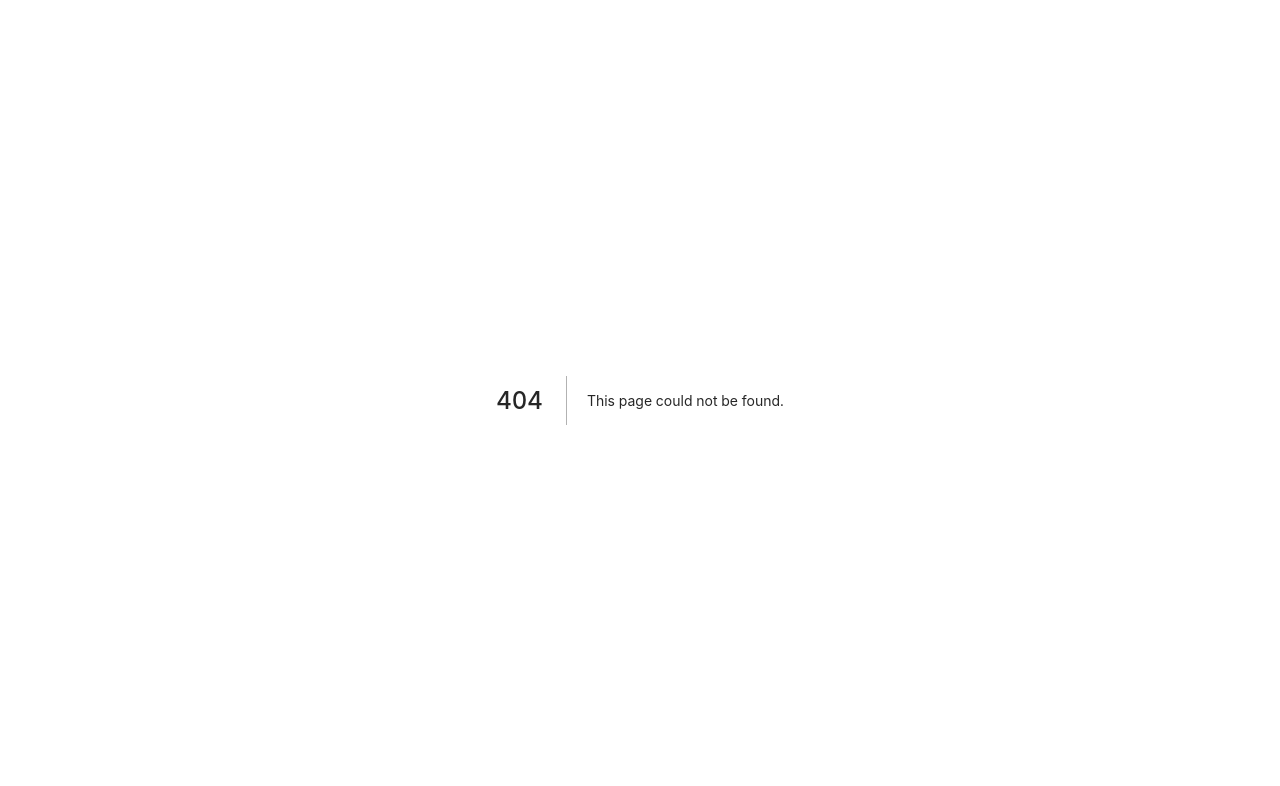
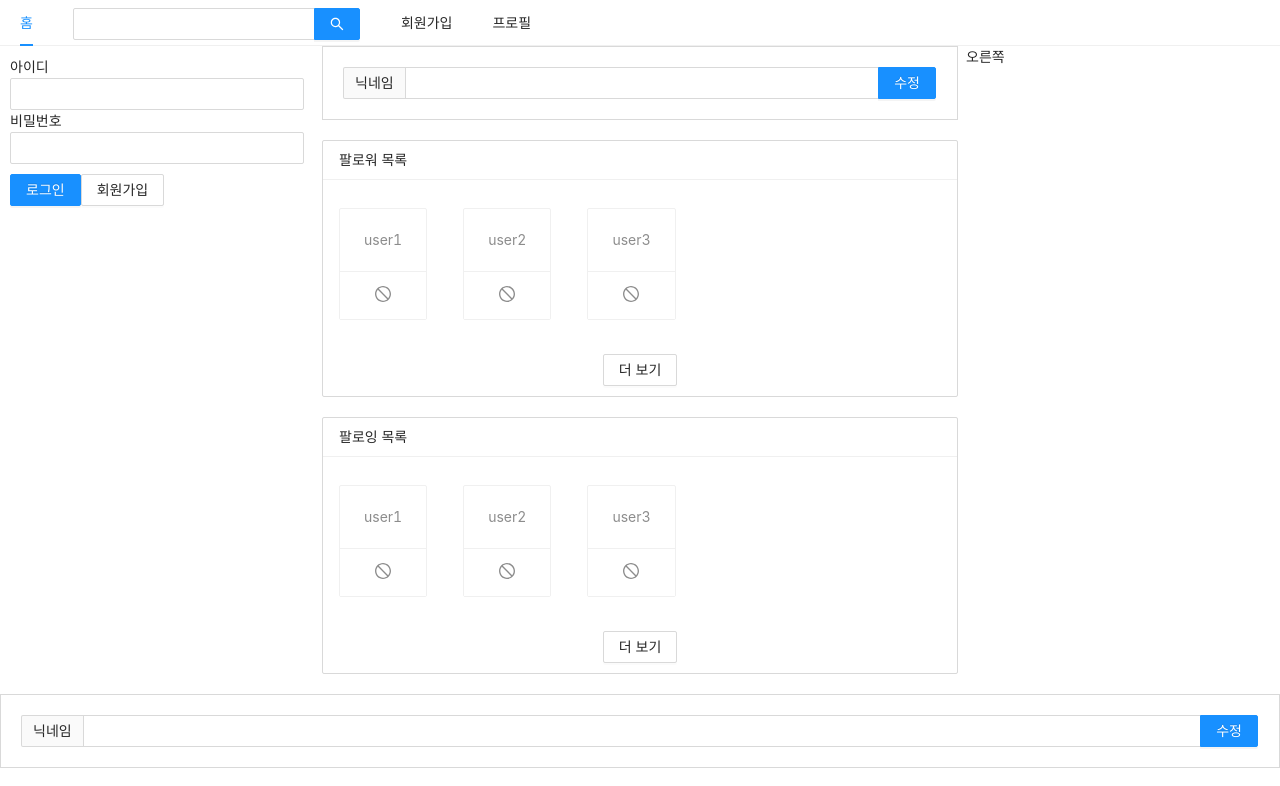
Before and after one commit to ddasdggg/todays-workout-front, a Next.js app: page /profile in a window 1280 px wide. Before the commit this address had no page. Shown: the top 786 px of the page. Built offline with nearby package versions, Linux system fonts and the light colour scheme.

Commit message:
Add profile page

```diff
--- a/components/AppLayout.js
+++ b/components/AppLayout.js
@@ -29,6 +29,11 @@
             <a>회원가입</a>
           </Link>
         </Menu.Item>
+        <Menu.Item>
+          <Link href="/profile">
+            <a>프로필</a>
+          </Link>
+        </Menu.Item>
       </Menu>
       <Row gutter={8}>
         <Col xs={24} md={6}>
--- /dev/null
+++ b/components/FollowList.js
@@ -0,0 +1,36 @@
+import React, { useMemo } from 'react';
+import propTypes from 'prop-types';
+import { Button, List, Card } from 'antd';
+import { StopOutlined } from '@ant-design/icons';
+
+const FollowList = ({ header, data }) => {
+  const style = useMemo(() => ({}));
+  return (
+    <List
+      style={{ marginBottom: 20 }}
+      grid={{ gutter: 4, xs: 2, md: 3 }}
+      size="small"
+      header={<div>{header}</div>}
+      loadMore={
+        <div style={{ textAlign: 'center', margin: '10px 0' }}>
+          <Button>더 보기</Button>
+        </div>
+      }
+      bordered
+      dataSource={data}
+      renderItem={(item) => (
+        <List.Item style={{ marginTop: 20 }}>
+          <Card actions={[<StopOutlined key="stop" />]}>
+            <Card.Meta description={item.nickname} />
+          </Card>
+        </List.Item>
+      )}
+    ></List>
+  );
+};
+
+FollowList.propTypes = {
+  header: propTypes.string.isRequired,
+  data: propTypes.array.isRequired,
+};
+export default FollowList;
--- /dev/null
+++ b/components/NicknameEditForm.js
@@ -0,0 +1,17 @@
+import React, { useMemo } from 'react';
+import { Form, Input } from 'antd';
+
+const NicknameEditForm = () => {
+  const style = useMemo(() => ({
+    marginBottom: '20px',
+    border: '1px solid #d9d9d9',
+    padding: '20px',
+  }));
+  return (
+    <Form style={style}>
+      <Input.Search addonBefore="닉네임" enterButton="수정"></Input.Search>
+    </Form>
+  );
+};
+
+export default NicknameEditForm;
--- /dev/null
+++ b/pages/profile.js
@@ -0,0 +1,34 @@
+import React from 'react';
+import Head from 'next/head';
+
+import AppLayout from '../components/AppLayout';
+import NicknameEditForm from '../components/NicknameEditForm';
+import FollowList from '../components/followList';
+
+const Profile = () => {
+  const followerList = [
+    { nickname: 'user1' },
+    { nickname: 'user2' },
+    { nickname: 'user3' },
+  ];
+  const followingList = [
+    { nickname: 'user1' },
+    { nickname: 'user2' },
+    { nickname: 'user3' },
+  ];
+  return (
+    <>
+      <Head>
+        <meta charSet="utf-8"></meta>
+        <title>프로필</title>
+      </Head>
+      <AppLayout>
+        <NicknameEditForm />
+        <FollowList header="팔로워 목록" data={followerList} />
+        <FollowList header="팔로잉 목록" data={followingList} />
+      </AppLayout>
+    </>
+  );
+};
+
+export default Profile;
```
